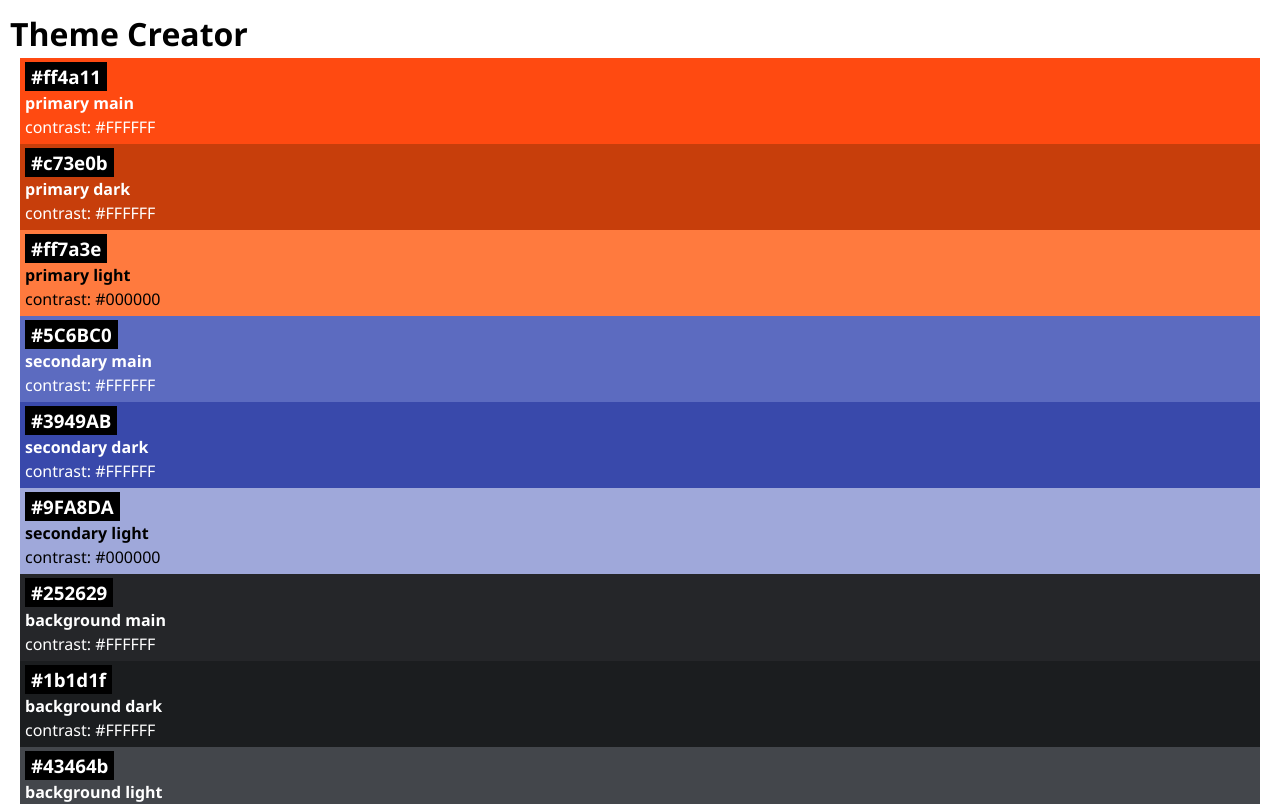
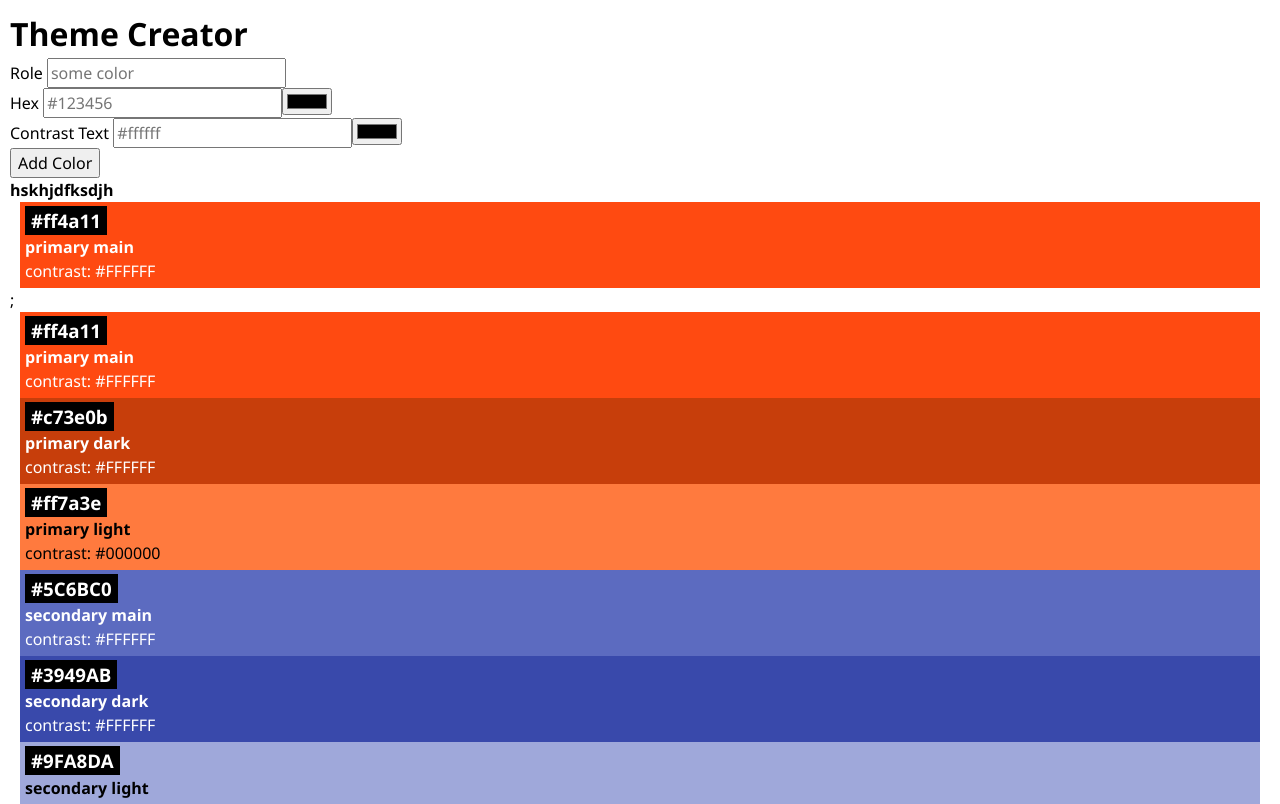
Before and after one commit to Testo-saurus/recapProject, a React (Vite) app: page / in a window 1280 px wide. Shown: the top 804 px of the page. Built offline with nearby package versions, Linux system fonts and the light colour scheme.

Commit message:
add form and create ColorInput component

```diff
--- a/package.json
+++ b/package.json
@@ -13,6 +13,7 @@
   "dependencies": {
     "@octokit/rest": "^20.1.0",
     "dotenv": "^16.4.5",
+    "nanoid": "^5.1.5",
     "react": "^18.2.0",
     "react-dom": "^18.2.0"
   },
--- a/src/App.jsx
+++ b/src/App.jsx
@@ -1,11 +1,17 @@
 import { initialColors } from "./lib/colors";
 import Color from "./Components/Color/Color";
 import "./App.css";
+import ColorForm from "./Components/Color/color-form/ColorForm";
+import ColorInput from "./Components/Color/color-form/color-input/ColorInput";
 
 function App() {
   return (
     <>
       <h1>Theme Creator</h1>
+
+      <ColorForm />
+
+      <ColorInput />
 
       {initialColors.map((color) => {
         return <Color key={color.id} color={color} />;
--- /dev/null
+++ b/src/Components/Color/color-form/ColorForm.jsx
@@ -0,0 +1,40 @@
+import { useState } from "react";
+
+export default function ColorForm() {
+  const [colorInputs, setColorInputs] = useState([]);
+
+  function handleSubmit(e) {
+    e.preventDefault();
+
+    const data = new FormData(e.target);
+    const dataObject = Object.fromEntries(data.entries());
+
+    console.log("Data:", dataObject);
+
+    setColorInputs((prev) => [...prev, dataObject]);
+
+    console.log("Data in State :", colorInputs);
+  }
+
+  return (
+    <form onSubmit={handleSubmit}>
+      <div>
+        <label htmlFor="role">Role </label>
+        <input type="text" name="role" id="" placeholder="some color" />
+      </div>
+
+      <div>
+        <label htmlFor="hex">Hex </label>
+        <input type="text" name="hex" id="" placeholder="#123456" />
+        <input type="color" name="colorPicker" id="" />
+      </div>
+
+      <div>
+        <label htmlFor="colorPicker">Contrast Text </label>
+        <input type="text" name="colorPicker" id="" placeholder="#ffffff" />
+        <input type="color" name="colorPicker" id="" />
+      </div>
+      <button type="submit">Add Color</button>
+    </form>
+  );
+}
--- /dev/null
+++ b/src/Components/Color/color-form/color-input/ColorInput.jsx
@@ -0,0 +1,18 @@
+import Color from "../../Color";
+
+export default function ColorInput() {
+  return (
+    <>
+      <h4>hskhjdfksdjh </h4>
+      <Color
+        color={{
+          id: "c1",
+          role: "primary main",
+          hex: "#ff4a11",
+          contrastText: "#FFFFFF",
+        }}
+      />
+      ;
+    </>
+  );
+}
```
Also changed, not shown: 1 other file (tests, documents, lock files or other folders).
